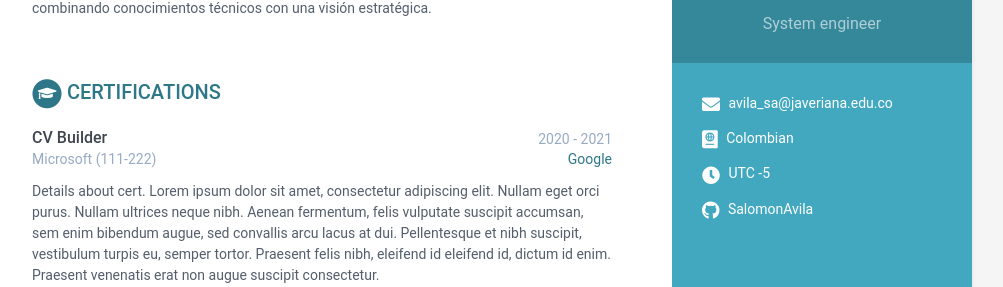
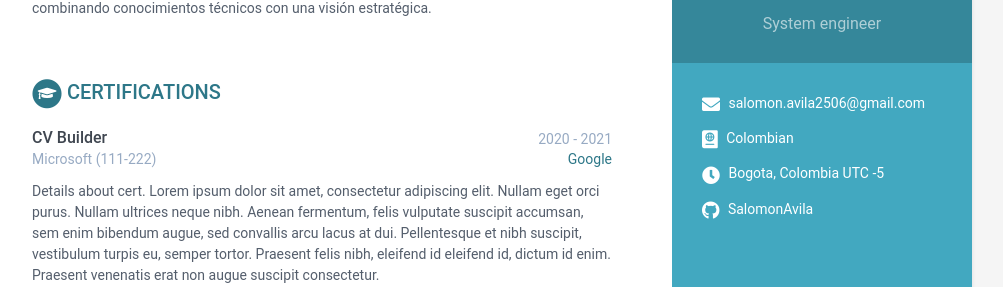
Before and after one commit to puj-isw-workspace/Cubo-HV, a Jekyll site: the page built from index.html, in a window 1280 px wide. Shown: the part 205-492 px from the top of the page, without its empty margins (168-1171 px from the left). Built offline with Jekyll 4.4.1, drawn with Linux system fonts in a browser that asks for light colours.

Commit message:
Correcciones de correo y zona horaria

```diff
--- a/_data/data.yml
+++ b/_data/data.yml
@@ -13,8 +13,8 @@ sidebar:
     avatar: profile.png  #place a 100x100 picture inside /assets/images/ folder and provide the name of the file below
 
     # Sidebar links
-    email: avila_sa@javeriana.edu.co
-    timezone: UTC -5
+    email: salomon.avila2506@gmail.com
+    timezone: Bogota, Colombia UTC -5
     citizenship: Colombian
     github: SalomonAvila
 
```
